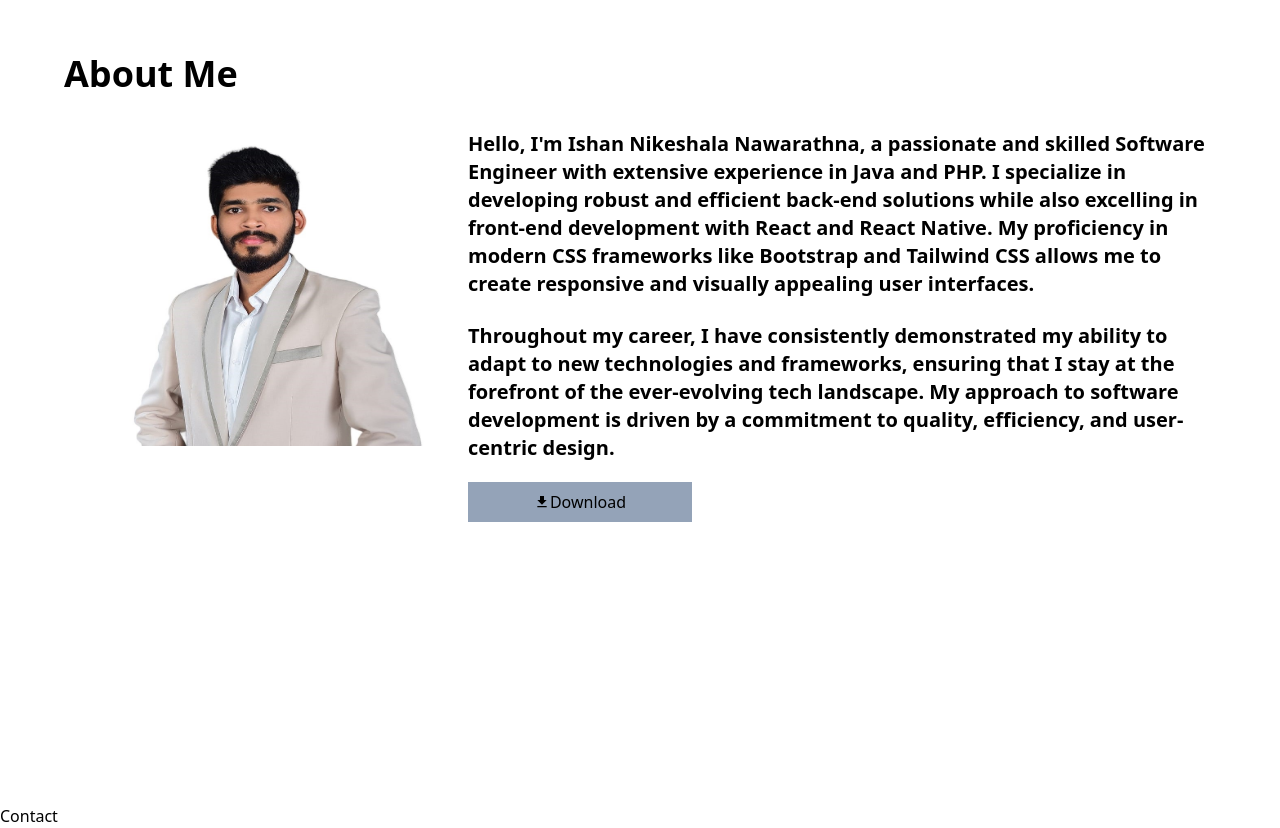
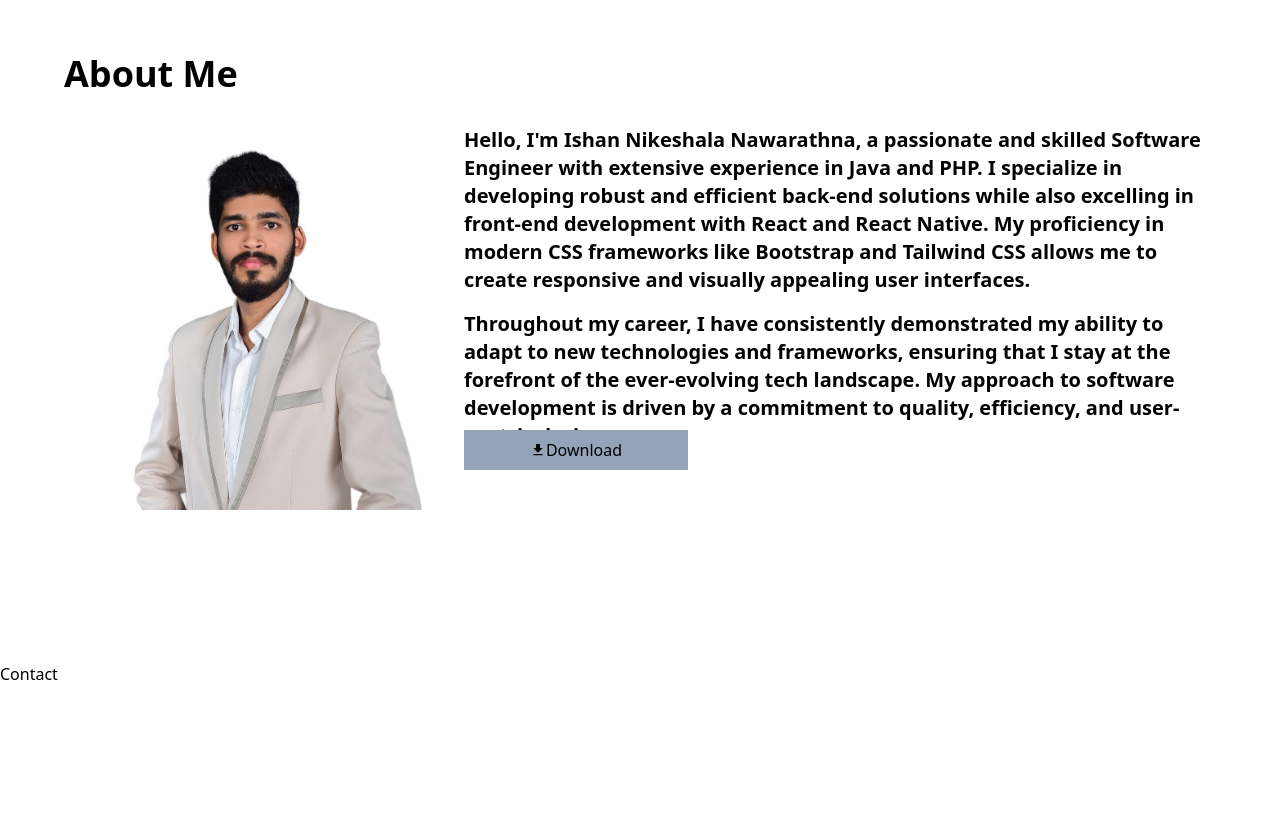
Before and after one commit to IshanNikeshalaNawarathna/ishannikeshala, a React (Create React App) app: page / in a window 1280 px wide. Shown: the part 722-1550 px from the top of the page. After the commit the page ends 1408 px from the top, so only its background shows below. Built offline with nearby package versions, Linux system fonts and the light colour scheme.

Commit message:
about page design

```diff
--- a/src/page/About.js
+++ b/src/page/About.js
@@ -6,21 +6,17 @@ export const About = () => {
     <>
       <div className='relative isolate px-8 '>
 
-        <div className='mx-auto max-w-6xl py-10 sm:py-40 lg:pt-10 '>
+        <div className='mx-auto max-w-6xl lg:py-0 py-10 sm:py-40 lg:pt-10 '>
           <div className='pb-8'>
             <span className='font-bold text-4xl'>About Me</span>
           </div>
-          <div class="grid grid-rows-3 grid-flow-col gap-4">
-            <div class="lg:row-span-3">
-              <img className="h-80 w-96 rounded-2xl" src={img} alt="" />
+          <div class="grid lg:grid-rows-3 grid-rows-12 grid-flow-col lg:gap-4 ">
+            <div class="lg:row-span-3 h-80">
+              <img className="lg:h-96 lg:w-96 h-auto w-max rounded-2xl" src={img} alt="" />
             </div>
-            <div class="lg:row-span-2 lg:col-span-2 p-1 -mt-52 lg:-mt-0">
-              <p className='text-xl font-semibold'>Hello, I'm Ishan Nikeshala Nawarathna, a passionate and skilled Software Engineer with extensive experience in Java and PHP. I specialize in developing robust and efficient back-end solutions while also excelling in front-end development with React and React Native. My proficiency in modern CSS frameworks like Bootstrap and Tailwind CSS allows me to create responsive and visually appealing user interfaces.</p><br />
+              <p className='text-xl font-semibold'>Hello, I'm Ishan Nikeshala Nawarathna, a passionate and skilled Software Engineer with extensive experience in Java and PHP. I specialize in developing robust and efficient back-end solutions while also excelling in front-end development with React and React Native. My proficiency in modern CSS frameworks like Bootstrap and Tailwind CSS allows me to create responsive and visually appealing user interfaces.</p>
               <p className='text-xl font-semibold'>Throughout my career, I have consistently demonstrated my ability to adapt to new technologies and frameworks, ensuring that I stay at the forefront of the ever-evolving tech landscape. My approach to software development is driven by a commitment to quality, efficiency, and user-centric design.</p>
-            </div>
-            <div className='pl-1'>
-              <button className='bg-slate-400 w-56 h-10 flex items-center justify-center'><MdDownload />Download</button>
-            </div>
+              <button className='bg-slate-400 w-56 h-10 flex items-center justify-center -mt-16 '><MdDownload />Download</button>
           </div>
         </div>
 
```
